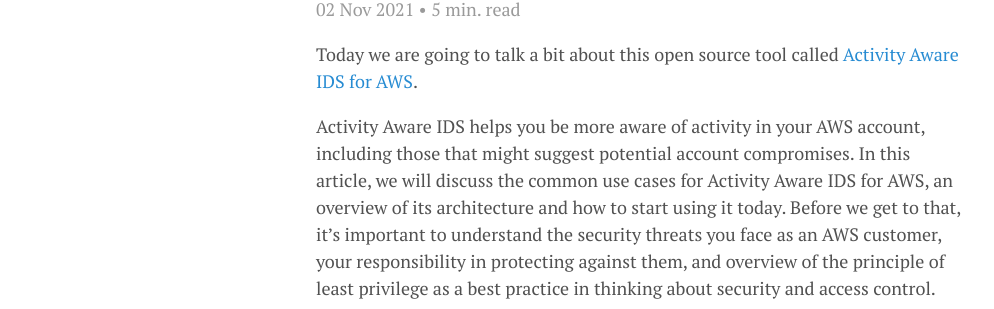
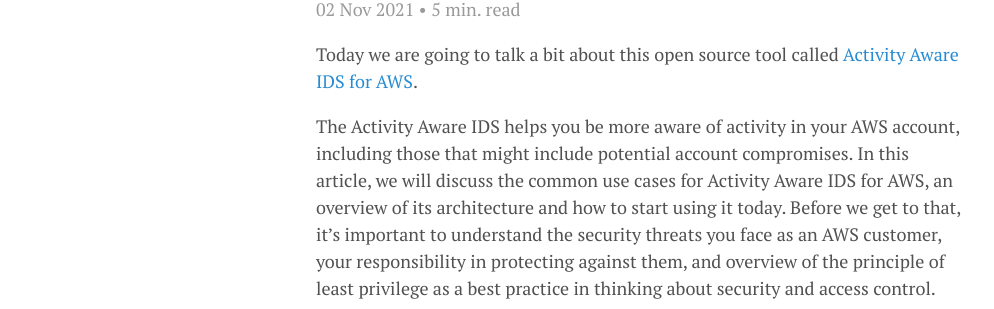
Before and after one commit to lgeurts/lgeurts.github.io, a Jekyll site: the page built from _posts/2021-11-02-activity-aware-ids-for-aws.md, in a window 1280 px wide and 900 px high. Shown: the part 213-522 px from the top of the window, without its empty margins (0-994 px from the left). Built offline with Jekyll 4.4.1, drawn with Linux system fonts in a browser that asks for light colours; nearby versions of some CDN libraries; comment, search, counter and statistics services are not loaded.

Commit message:
Update 2021-11-02-activity-aware-ids-for-aws.md

```diff
--- a/_posts/2021-11-02-activity-aware-ids-for-aws.md
+++ b/_posts/2021-11-02-activity-aware-ids-for-aws.md
@@ -9,7 +9,7 @@
 
 Today we are going to talk a bit about this open source tool called [Activity Aware IDS for AWS](https://github.com/Giftbit/activity-aware-ids-aws).
 
-Activity Aware IDS helps you be more aware of activity in your AWS account, including those that might suggest potential account compromises. In this article, we will discuss the common use cases for Activity Aware IDS for AWS, an overview of its architecture and how to start using it today. Before we get to that, it’s important to understand the security threats you face as an AWS customer, your responsibility in protecting against them, and overview of the principle of least privilege as a best practice in thinking about security and access control.
+The Activity Aware IDS helps you be more aware of activity in your AWS account, including those that might include potential account compromises. In this article, we will discuss the common use cases for Activity Aware IDS for AWS, an overview of its architecture and how to start using it today. Before we get to that, it’s important to understand the security threats you face as an AWS customer, your responsibility in protecting against them, and overview of the principle of least privilege as a best practice in thinking about security and access control.
 
 ## **The principle of least privilege**
 
```
